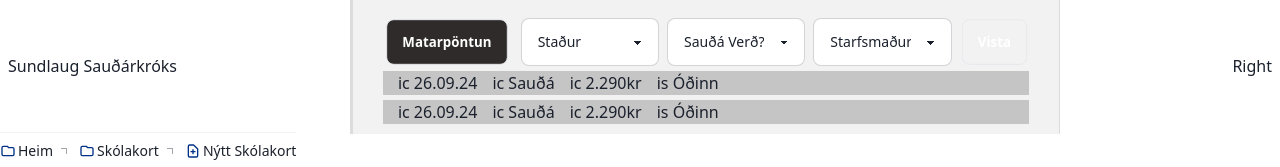
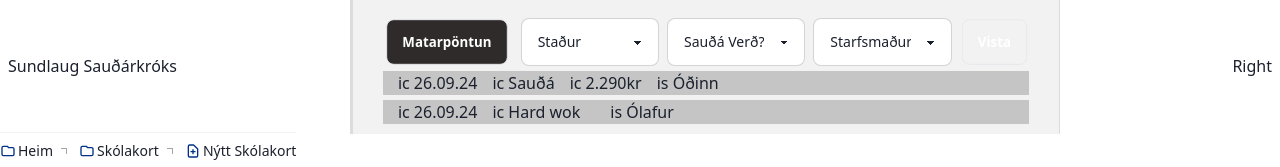
Before and after one commit to Codindev24/sundtherealdeal, a React (Vite) app: page /newskort in a window 1280 px wide. Shown: the top 167 px of the page. Built offline with nearby package versions, Linux system fonts and the light colour scheme.

Commit message:
fallowup

```diff
--- a/src/components/Navbar.jsx
+++ b/src/components/Navbar.jsx
@@ -76,15 +76,15 @@ function Navbar() {
           </div>{/* .dags */}
 
           <div className="stadur">
-           ic Sauðá
+           ic Hard wok
           </div>{/* .stadur */}
 
           <div className="verd">
-           ic 2.290kr
+
           </div>{/* .verd */}
 
           <div className="starfsmadur">
-           is Óðinn
+           is Ólafur
           </div>{/* .starfsmadur */}
 
           </div>{/* .matarpost */}
```
